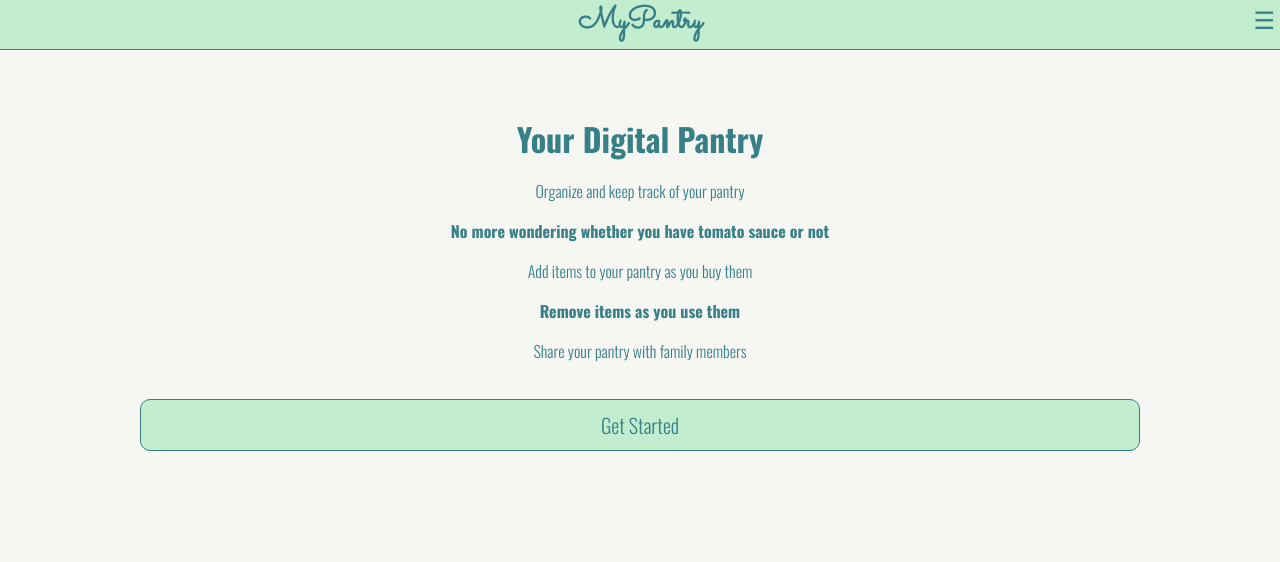
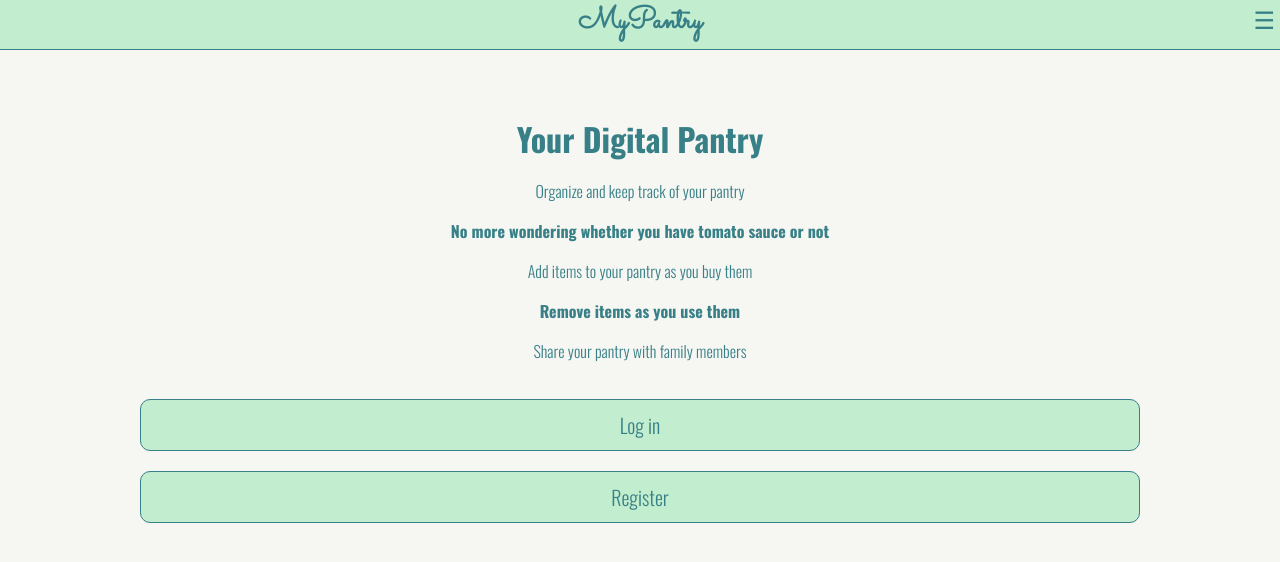
Before and after one commit to mzibari/my-pantry, a React (Create React App) app: page / in a window 1280 px wide. Shown: the top 562 px of the page. Built offline with nearby package versions, Linux system fonts and the light colour scheme.

Commit message:
added login & register to main page

```diff
--- a/src/LandingPage/LandingPage.js
+++ b/src/LandingPage/LandingPage.js
@@ -3,8 +3,11 @@ import './LandingPage.css'
 
 export default class LandingPage extends Component {
 
-    setRedirect = () => {
+    redirectRegister = () => {
         this.props.history.push("/register")
+    }
+    redirectLogin = () => {
+        this.props.history.push("/login")
     }
 
     render() {
@@ -29,7 +32,10 @@ export default class LandingPage extends Component {
                     <p>Share your pantry with family members</p>
                 </section>
                 <section className="landing-sections">
-                    <button onClick={this.setRedirect}>Get Started</button>
+                    <button onClick={this.redirectLogin}>Log in</button>
+                </section>
+                <section className="landing-sections">
+                    <button onClick={this.redirectRegister}>Register</button>
                 </section>
             </main>
         )
--- a/src/nav/nav.js
+++ b/src/nav/nav.js
@@ -1,16 +1,24 @@
 import React, { Component } from 'react'
+import TokenService from '../services/token-service'
 import './Nav.css'
 
 
 export default class Nav extends Component {
 
+    /* toggleMenu () {
+        document.getElementById("toggle").checked = false
+    } */
+
     renderHome = () => {
+        /* this.toggleMenu() */
         this.props.history.push("/")
     }
     renderPantry = () => {
+        /* this.toggleMenu() */
         this.props.history.push("/pantry")
     }
     renderAddItem = () => {
+        /* this.toggleMenu() */
         this.props.history.push("/additem")
     }
     render() {
@@ -21,12 +29,11 @@ export default class Nav extends Component {
                     {/* <img src="https://i.ibb.co/RppgW7Y/pantry-Icon.png" className="logo" alt="My Pantry App Logo" /> */}
                     <label htmlFor="toggle" className="burger">☰</label>
                     <input type="checkbox" id="toggle" />
-                    <div class="menu">
+                    <div className="menu">
                         <a onClick={this.renderHome}>Home</a>
                         <a onClick={this.renderPantry}>Pantry</a>
                         <a onClick={this.renderAddItem}>Add Item</a>
-                    </div>
-                    <div className="menu">
+                        {/* <a onClick={TokenService.clearAuthToken()}>Log Out</a> */}
                     </div>
                 </div>
             </nav>
```
